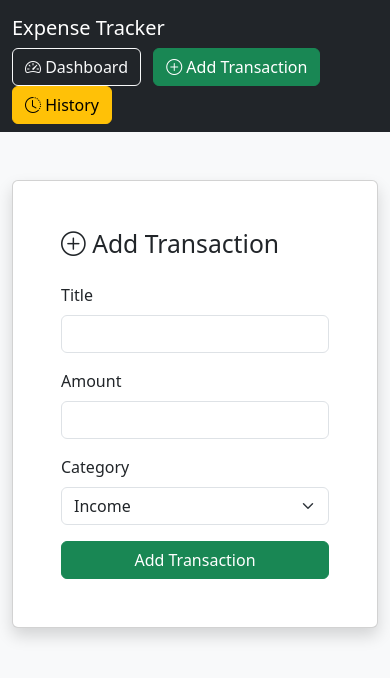
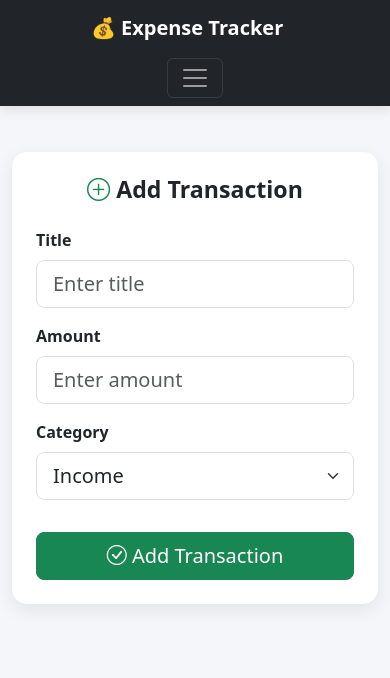
Before and after one commit to sameerahamed20056-create/expense_tracker, a Flask app: page /addExpense in a window 390 px wide. Shown: the top 678 px of the page. Run offline with Flask 3, Linux system fonts and the light colour scheme.

Commit message:
Updated Bootstrap UI and mobile friendly design

```diff
--- a/templates/add_expense.html
+++ b/templates/add_expense.html
@@ -2,76 +2,49 @@
 
 {% block content %}
 
-<div class="card shadow p-5">
+<div class="row justify-content-center">
+    <div class="col-12 col-md-8 col-lg-6">
 
-    <h2 class="mb-4">
-        <i class="bi bi-plus-circle"></i> Add Transaction
-    </h2>
+        <div class="card p-4 mt-3">
+
+            <h3 class="mb-4 text-center fw-bold">
+                <i class="bi bi-plus-circle text-success"></i>
+                Add Transaction
+            </h3>
 
             <form action="/add" method="POST">
 
+                <!-- Title -->
                 <div class="mb-3">
-
-            <label class="form-label">
-                Title
-            </label>
-
-            <input
-                type="text"
-                name="title"
-                class="form-control"
-                required
-            >
-
+                    <label class="form-label fw-semibold">Title</label>
+                    <input type="text" name="title" class="form-control form-control-lg" placeholder="Enter title" required>
                 </div>
 
-
+                <!-- Amount -->
                 <div class="mb-3">
-
-            <label class="form-label">
-                Amount
-            </label>
-
-            <input
-                type="number"
-                name="amount"
-                class="form-control"
-                required
-            >
-
+                    <label class="form-label fw-semibold">Amount</label>
+                    <input type="number" name="amount" class="form-control form-control-lg" placeholder="Enter amount" required>
                 </div>
 
-
+                <!-- Category -->
                 <div class="mb-3">
-
-            <label class="form-label">
-                Category
-            </label>
-
-            <select
-                name="category"
-                class="form-select"
-            >
-
-                <option value="Income">
-                    Income
-                </option>
-
-                <option value="Expense">
-                    Expense
-                </option>
-
+                    <label class="form-label fw-semibold">Category</label>
+                    <select name="category" class="form-select form-select-lg">
+                        <option value="Income">Income</option>
+                        <option value="Expense">Expense</option>
                     </select>
-
                 </div>
 
-
-        <button class="btn btn-success w-100">
-            Add Transaction
+                <!-- Button -->
+                <button class="btn btn-success btn-lg w-100 mt-3">
+                    <i class="bi bi-check-circle"></i> Add Transaction
                 </button>
 
             </form>
 
         </div>
 
+    </div>
+</div>
+
 {% endblock %}
--- a/templates/base.html
+++ b/templates/base.html
@@ -2,48 +2,85 @@
 <html lang="en">
 
 <head>
-
     <meta charset="UTF-8">
-
     <meta name="viewport" content="width=device-width, initial-scale=1.0">
-
     <title>Expense Tracker</title>
 
-    <!--Bootstrap CSS -->
-    <link
-        href="https://cdn.jsdelivr.net/npm/bootstrap@5.3.3/dist/css/bootstrap.min.css"
-        rel="stylesheet"
-    >
+    <!-- Bootstrap CSS -->
+    <link href="https://cdn.jsdelivr.net/npm/bootstrap@5.3.3/dist/css/bootstrap.min.css" rel="stylesheet">
 
-    <link
-    rel="stylesheet"
-    href="https://cdn.jsdelivr.net/npm/bootstrap-icons@1.11.3/font/bootstrap-icons.min.css"
-    >
+    <!-- Bootstrap Icons -->
+    <link rel="stylesheet" href="https://cdn.jsdelivr.net/npm/bootstrap-icons@1.11.3/font/bootstrap-icons.min.css">
+
+    <!-- Custom Styling -->
+    <style>
+        body {
+            background: #f4f6f9;
+        }
+
+        .navbar {
+            box-shadow: 0 4px 12px rgba(0,0,0,0.1);
+        }
+
+        .nav-btn {
+            border-radius: 25px;
+            padding: 6px 14px;
+            font-size: 14px;
+        }
+
+        .container-main {
+            margin-top: 30px;
+        }
+
+        /* Card smooth look */
+        .card {
+            border: none;
+            border-radius: 15px;
+            box-shadow: 0 6px 18px rgba(0,0,0,0.08);
+        }
+
+        /* Mobile improvements */
+        @media (max-width: 768px) {
+            .navbar .container {
+                flex-direction: column;
+                gap: 10px;
+            }
+
+            .navbar .btn {
+                width: 100%;
+            }
+        }
+    </style>
 
 </head>
 
-<body class="bg-light">
+<body>
 
-    <!--Navbar -->
-    <nav class="navbar navbar-dark bg-dark">
-
+<!-- Navbar -->
+<nav class="navbar navbar-expand-lg navbar-dark bg-dark">
     <div class="container">
 
-            <a class="navbar-brand" href="/">
-                 Expense Tracker
+        <a class="navbar-brand fw-bold" href="/">
+            💰 Expense Tracker
         </a>
 
-            <div>
+        <button class="navbar-toggler" type="button" data-bs-toggle="collapse" data-bs-target="#navbarNav">
+            <span class="navbar-toggler-icon"></span>
+        </button>
 
-                <a href="/" class="btn btn-outline-light me-2">
+        <div class="collapse navbar-collapse" id="navbarNav">
+
+            <div class="ms-auto d-flex flex-column flex-lg-row gap-2 mt-3 mt-lg-0">
+
+                <a href="/" class="btn btn-outline-light nav-btn">
                     <i class="bi bi-speedometer2"></i> Dashboard
                 </a>
 
-                <a href="/addExpense" class="btn btn-success me-2">
-                   <i class="bi bi-plus-circle"></i> Add Transaction
+                <a href="/addExpense" class="btn btn-success nav-btn">
+                    <i class="bi bi-plus-circle"></i> Add
                 </a>
 
-                <a href="/history" class="btn btn-warning">
+                <a href="/history" class="btn btn-warning nav-btn">
                     <i class="bi bi-clock-history"></i> History
                 </a>
 
@@ -51,18 +88,19 @@
 
         </div>
 
+    </div>
 </nav>
 
-
-    <!-- Main Container-->
-    <div class="container mt-5">
+<!-- Main Content -->
+<div class="container container-main">
 
     {% block content %}
-
     {% endblock %}
 
 </div>
 
+<!-- Bootstrap JS -->
+<script src="https://cdn.jsdelivr.net/npm/bootstrap@5.3.3/dist/js/bootstrap.bundle.min.js"></script>
+
 </body>
-
 </html>
```
Also changed, not shown: templates/dashboard.html (+41 -24 lines), templates/edit.html (+25 -33 lines), templates/expense_history.html (+30 -30 lines). Lines whose indentation alone changed are shown as unchanged.
